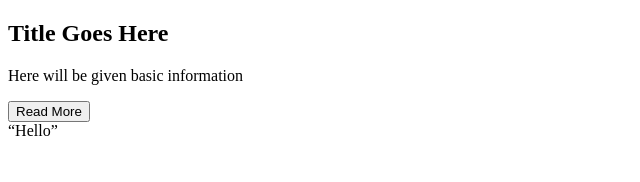
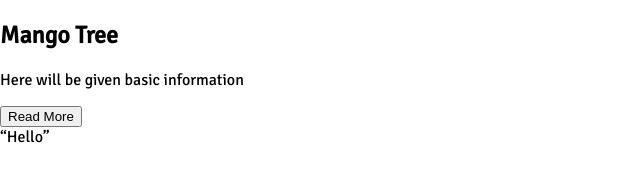
Before and after one commit to rushi-173/Treespedia, a plain HTML site: page index.html in a window 1280 px wide. Shown: the whole page, without its empty margins (0-640 px from the left). Drawn offline with Linux system fonts and the light colour scheme.

```diff
--- a/index.html
+++ b/index.html
@@ -7,9 +7,9 @@
     <link href="./style.css" type="text/css" rel="stylesheet">
 </head>
 <body>
-    <section>
+    <section class="mango">
         <div>
-            <h1>Title Goes Here</h1>
+            <h1>Mango Tree</h1>
             <p>Here will be given basic information</p>
             <button>Read More</button>
         </div>
--- a/style.css
+++ b/style.css
@@ -14,3 +14,8 @@
     --grey-300: #D1D5DB;
     --grey-800: #1F2937;
 }
+
+body{
+    margin: 0;
+    font-family: 'Signika', sans-serif;
+}
```
Also changed, not shown: ban.jpeg (added), banyan.jpg (added), neem.jpg (added), 1 other file.
